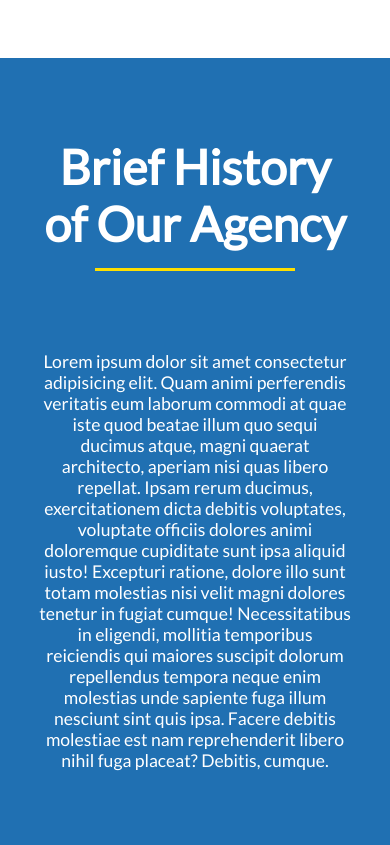
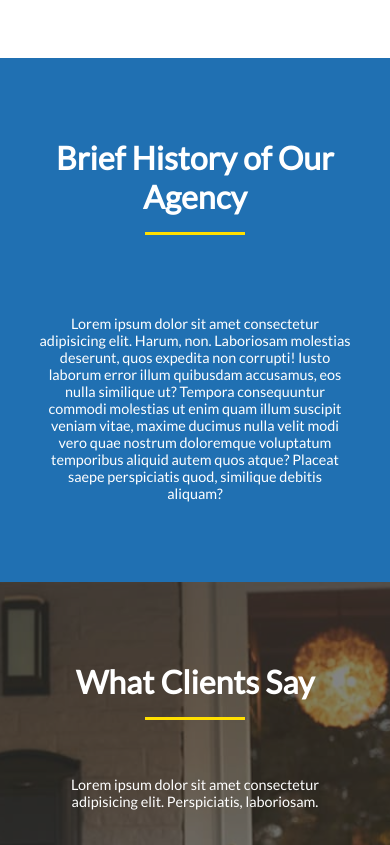
Before and after one commit to MartinToseski/DreamHome-Reality-Website, a plain HTML site: page about.html in a window 390 px wide. Shown: the part 920-1765 px from the top of the page. Drawn offline with Linux system fonts and the light colour scheme.

Commit message:
media query fix

```diff
--- a/about.html
+++ b/about.html
@@ -54,17 +54,13 @@
         <h2>Brief History of Our Agency</h2>
         <div class="bottom-line"></div>
         <p>
-          Lorem ipsum dolor sit amet consectetur adipisicing elit. Quam animi
-          perferendis veritatis eum laborum commodi at quae iste quod beatae
-          illum quo sequi ducimus atque, magni quaerat architecto, aperiam nisi
-          quas libero repellat. Ipsam rerum ducimus, exercitationem dicta
-          debitis voluptates, voluptate officiis dolores animi doloremque
-          cupiditate sunt ipsa aliquid iusto! Excepturi ratione, dolore illo
-          sunt totam molestias nisi velit magni dolores tenetur in fugiat
-          cumque! Necessitatibus in eligendi, mollitia temporibus reiciendis qui
-          maiores suscipit dolorum repellendus tempora neque enim molestias unde
-          sapiente fuga illum nesciunt sint quis ipsa. Facere debitis molestiae
-          est nam reprehenderit libero nihil fuga placeat? Debitis, cumque.
+          Lorem ipsum dolor sit amet consectetur adipisicing elit. Harum, non.
+          Laboriosam molestias deserunt, quos expedita non corrupti! Iusto
+          laborum error illum quibusdam accusamus, eos nulla similique ut?
+          Tempora consequuntur commodi molestias ut enim quam illum suscipit
+          veniam vitae, maxime ducimus nulla velit modi vero quae nostrum
+          doloremque voluptatum temporibus aliquid autem quos atque? Placeat
+          saepe perspiciatis quod, similique debitis aliquam?
         </p>
       </div>
     </section>
--- a/css/style.css
+++ b/css/style.css
@@ -48,6 +48,7 @@ textarea {
   font-size: 1.2rem;
   border-radius: 10px;
   padding: 1rem 2rem;
+  text-align: center;
 }
 
 .btn:hover {
@@ -1065,12 +1066,18 @@ textarea {
     border: none;
   }
 
+  #main-header .header-content {
+    padding: 0.5rem 2rem;
+  }
+
   #main-header .header-content h3 {
-    font-size: 2.5rem;
+    font-size: 2rem;
   }
 
   #main-header .header-content p {
     font-size: 0.8rem;
+    padding-bottom: 1rem;
+    padding-top: 1rem;
   }
 
   #main-header .header-content a {
@@ -1117,6 +1124,10 @@ textarea {
     font-size: 1rem;
   }
 
+  #main-info .info-content {
+    padding-left: 1.5rem;
+    padding-right: 1.5rem;
+  }
   #main-info .info-content .info-contact h3 {
     font-size: 2.5rem;
   }
@@ -1142,6 +1153,30 @@ textarea {
     height: 200px;
   }
 
+  #about-history .history-content h2 {
+    font-size: 2rem;
+  }
+
+  #about-history .history-content p {
+    font-size: 0.9rem;
+  }
+
+  #about-history .history-content .bottom-line {
+    width: 100px;
+  }
+
+  #about-testimonials .testimonials-content h2 {
+    font-size: 2rem;
+  }
+
+  #about-testimonials .testimonials-content .bottom-line {
+    width: 100px;
+  }
+
+  #about-testimonials .testimonials-content p {
+    font-size: 0.9rem !important;
+  }
+
   #about-testimonials .testimonials .testimonials-item {
     width: 100%;
     display: flex;
@@ -1158,6 +1193,10 @@ textarea {
     gap: 4rem;
   }
 
+  #listings-offers h3 {
+    font-size: 2rem;
+  }
+
   #listings-offers .listings-items .list-item {
     height: 200px;
   }
```
